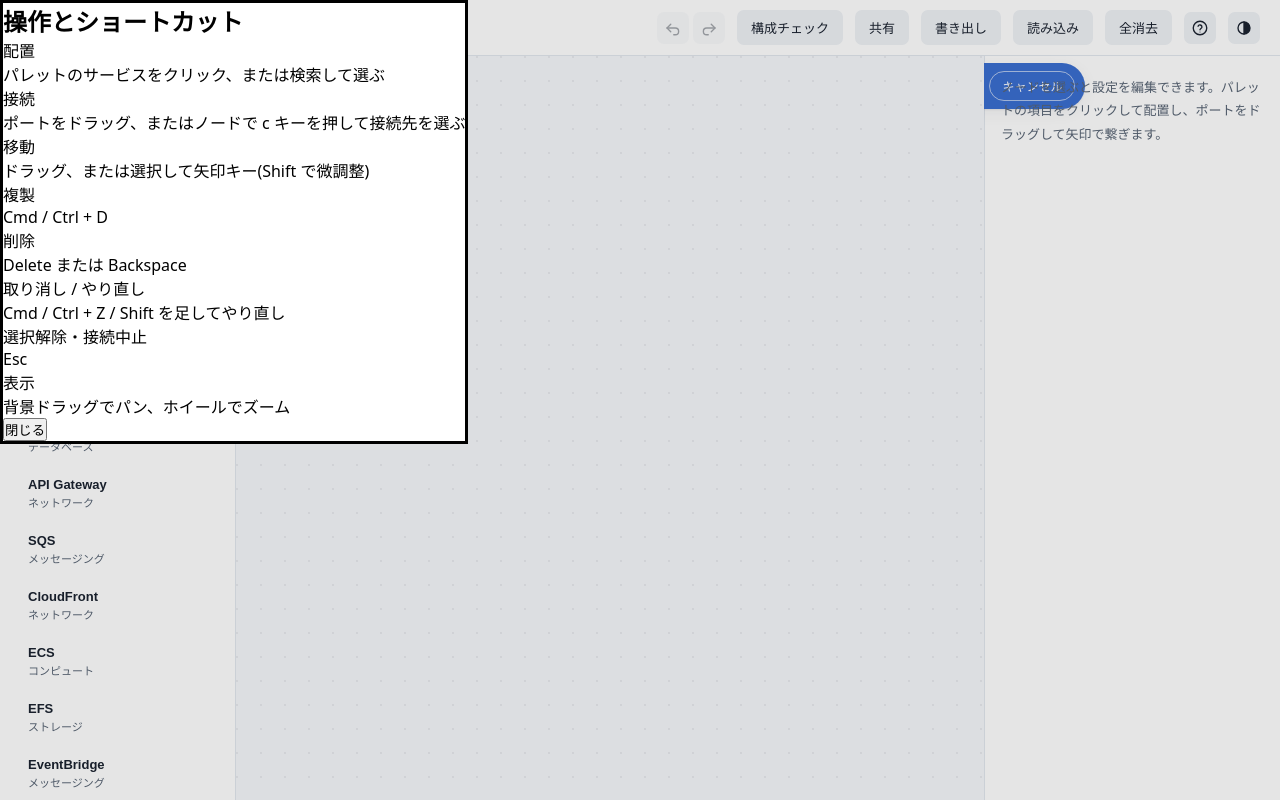
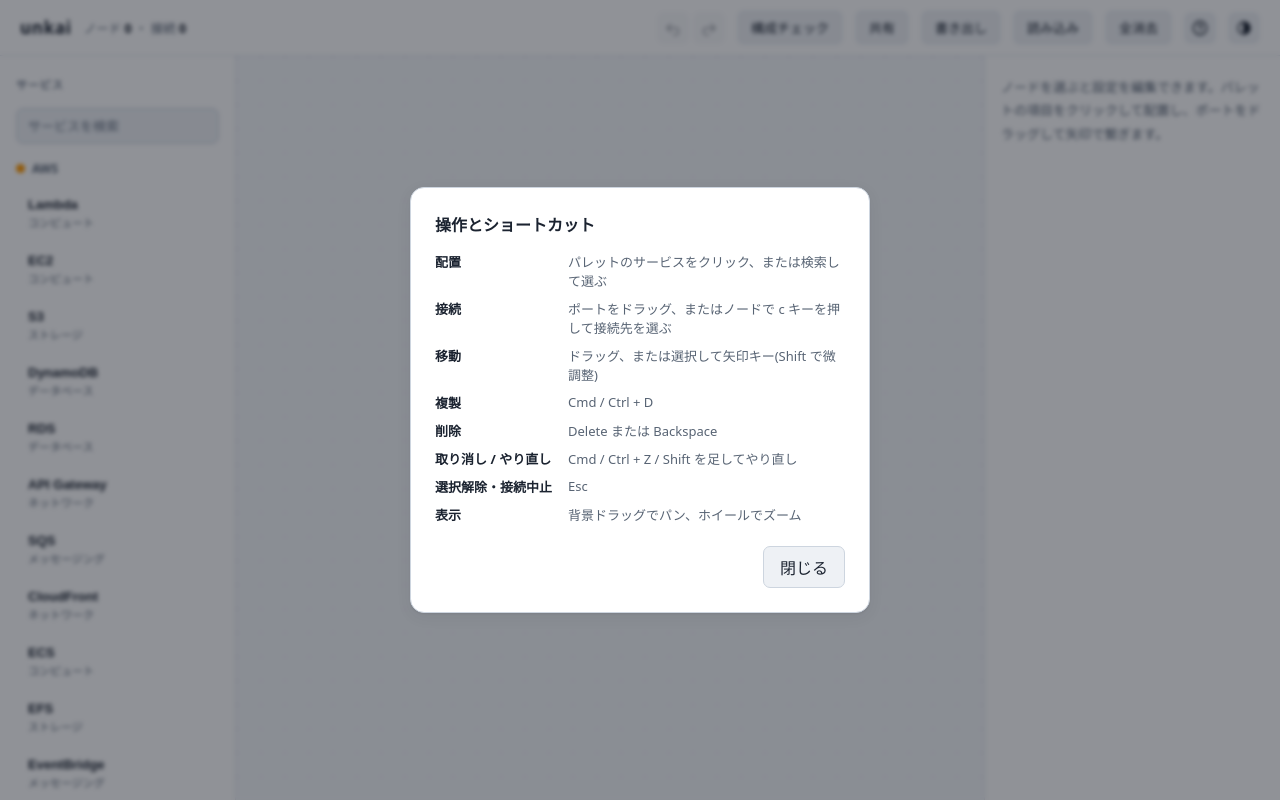
Before and after one commit to miruky/unkai, a website built with Vite: page index.html in a window 1280 px wide. Both pictures are taken after a click on the button 1200 px from the left and 27 px from the top of the page. Shown: the top 800 px of the page. Built offline with nearby package versions, Linux system fonts and the light colour scheme.

Commit message:
空状態・ヘルプモーダルの装飾と接続バナーの非表示を整える

```diff
--- a/src/style.css
+++ b/src/style.css
@@ -350,6 +350,50 @@ body {
 
 .canvas:active {
   cursor: grabbing;
+}
+
+.canvas-empty {
+  position: absolute;
+  inset: 0;
+  display: flex;
+  flex-direction: column;
+  align-items: center;
+  justify-content: center;
+  gap: 6px;
+  padding: 24px;
+  text-align: center;
+  pointer-events: none;
+}
+
+.canvas-empty[hidden] {
+  display: none;
+}
+
+.canvas-empty-art {
+  width: 200px;
+  max-width: 60%;
+  height: auto;
+  margin-bottom: 10px;
+  fill: none;
+  stroke: var(--line-strong);
+  stroke-width: 2.5;
+}
+
+.canvas-empty-arrow {
+  stroke: var(--accent);
+  stroke-linecap: round;
+  stroke-linejoin: round;
+}
+
+.canvas-empty-title {
+  font-size: 15px;
+  font-weight: 600;
+  color: var(--ink-soft);
+}
+
+.canvas-empty-sub {
+  font-size: 13px;
+  color: var(--ink-faint);
 }
 
 .node-group {
@@ -717,6 +761,10 @@ body {
   animation: drop-in 0.24s var(--ease) both;
 }
 
+.link-banner[hidden] {
+  display: none;
+}
+
 .link-banner-cancel {
   font: inherit;
   font-size: 12px;
@@ -730,6 +778,69 @@ body {
 
 .link-banner-cancel:hover {
   background: rgba(255, 255, 255, 0.18);
+}
+
+/* ヘルプのモーダル */
+.help-dialog {
+  margin: auto;
+  border: 1px solid var(--line-strong);
+  border-radius: 14px;
+  padding: 24px;
+  max-width: 460px;
+  width: calc(100vw - 32px);
+  background: var(--surface);
+  color: var(--ink);
+  box-shadow: var(--shadow);
+}
+
+.help-dialog[open] {
+  animation: rise-in 0.22s var(--ease) both;
+}
+
+.help-dialog::backdrop {
+  background: rgba(10, 15, 25, 0.45);
+  backdrop-filter: blur(2px);
+}
+
+.help-dialog h2 {
+  font-size: 16px;
+  margin-bottom: 16px;
+}
+
+.help-list {
+  display: grid;
+  grid-template-columns: auto 1fr;
+  gap: 9px 16px;
+  font-size: 13px;
+}
+
+.help-list dt {
+  font-weight: 600;
+  color: var(--ink);
+}
+
+.help-list dd {
+  color: var(--ink-soft);
+}
+
+.help-close {
+  display: block;
+  margin: 22px 0 0 auto;
+  padding: 8px 16px;
+  border: 1px solid var(--line-strong);
+  border-radius: var(--radius-sm);
+  background: var(--surface-2);
+  color: var(--ink);
+  font: inherit;
+  cursor: pointer;
+  transition:
+    border-color 0.16s var(--ease),
+    background-color 0.16s var(--ease);
+}
+
+.help-close:hover {
+  border-color: var(--accent);
+  background: var(--surface-3);
 }
 
 /* 狭い画面: ツールバーは横スクロール、詳細パネルは下からのシートにする */
```
